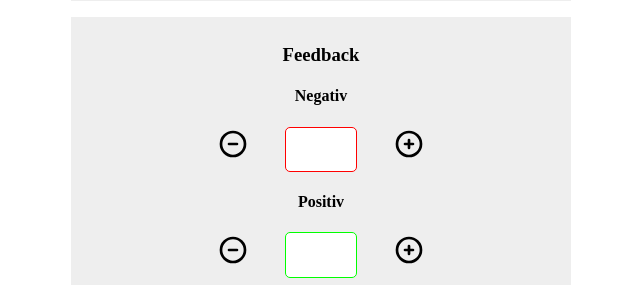
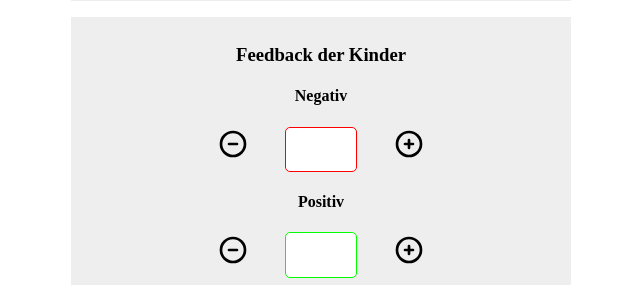
Before and after one commit to digitalfabrik/ish-goalkeeper, a Django app: template src/gui/templates/feedback.html in a window 1280 px wide. Shown: the part 440-725 px from the top of the page, without its empty margins (319-959 px from the left). Run offline with Django 3.2, Linux system fonts and the light colour scheme; the template is opened without the code that fills it, so the values that code supplies are empty; some web fonts are replaced.

Commit message:
Change children feedback title

```diff
--- a/src/gui/templates/feedback.html
+++ b/src/gui/templates/feedback.html
@@ -32,7 +32,7 @@
         </div>
       </div>
       <div class="feedback-form content-item centered">
-        <h3>Feedback</h3>
+        <h3>Feedback der Kinder</h3>
         <h4>Negativ</h4>
         <div>
           <img src="{% static "heroicons/icon-minus-circle.svg" %}" style="width: 2em; margin-right: 2em;" onclick="document.getElementById('negative').stepDown(1);">
```
